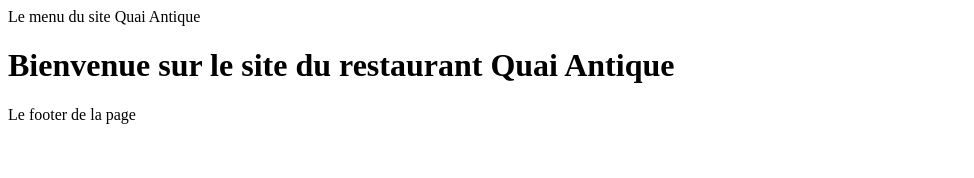
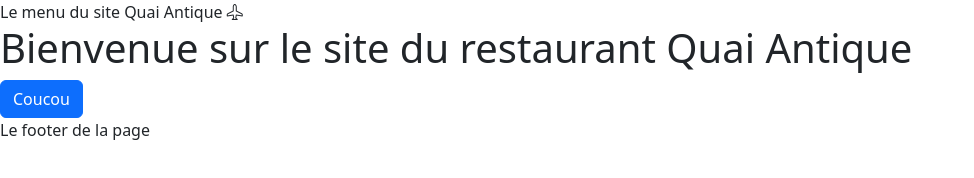
Before and after one commit to sullijou-png/QuaiAntiqueRestaurantFront, a website with bundled scripts: page index.html in a window 1280 px wide. Shown: the whole page, without its empty margins (0-974 px from the left). Built offline with nearby package versions, Linux system fonts and the light colour scheme; files whose address does not match are found by name.

Commit message:
Install Bootstrap

```diff
--- a/index.html
+++ b/index.html
@@ -3,10 +3,13 @@
 <head>
     <meta charset="UTF-8">
     <meta name="viewport" content="width=device-width, initial-scale=1.0">
+
+    <link rel="stylesheet" href="node_modules/bootstrap/dist/css/bootstrap.min.css">
+    <link rel="stylesheet" href="node_modules/bootstrap-icons/font/bootstrap-icons.css"/>
     <title>Document</title>
 </head>
 <body>
-    <header>Le menu du site Quai Antique</header>
+    <header>Le menu du site Quai Antique <i class="bi bi-airplane"></i></header>
 
     <main id="main-page">
         <!-- Le contenu de la page sera injecté ici -->
@@ -15,5 +18,6 @@
     <footer>Le footer de la page</footer>
 
     <script type="module" src="./Router/router.js"></script>
+    <script src="node_modules/bootstrap/dist/js/bootstrap.bundle.min.js"></script>
 </body>
 </html>
--- /dev/null
+++ b/package.json
@@ -0,0 +1,6 @@
+{
+  "dependencies": {
+    "bootstrap": "^5.3.8",
+    "bootstrap-icons": "^1.13.1"
+  }
+}
--- a/pages/home.html
+++ b/pages/home.html
@@ -1 +1,3 @@
 <h1>Bienvenue sur le site du restaurant Quai Antique</h1>
+
+<button class="btn btn-primary">Coucou</button>
```
Also changed, not shown: 2 other files.
